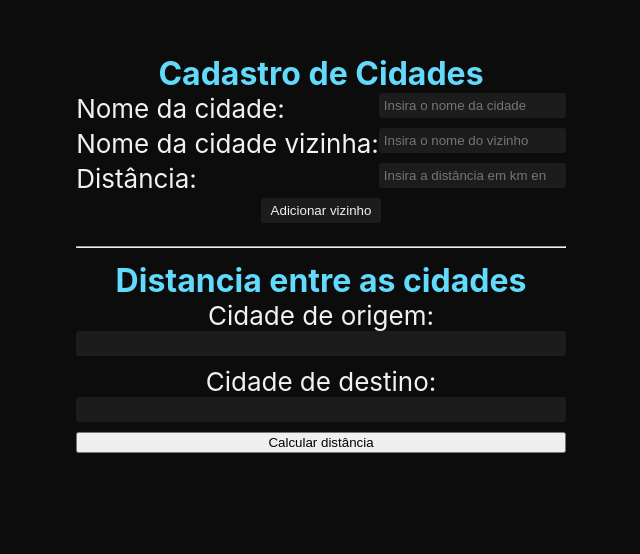
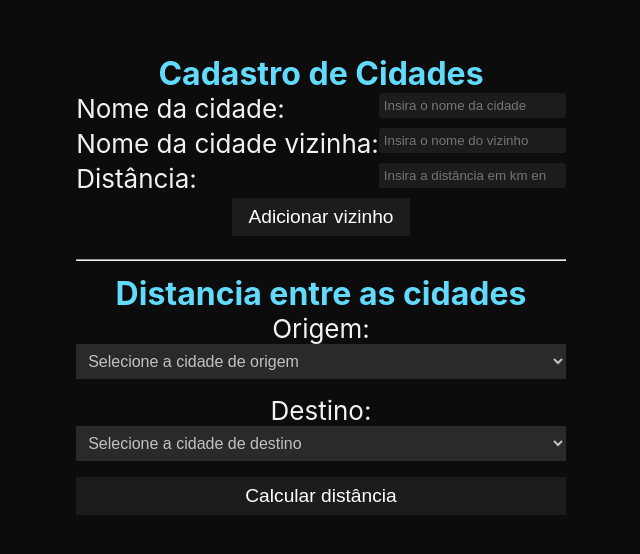
Before and after one commit to projeto-de-algoritmos/Grafos1_Locomovit, a React (Create React App) app in the folder locomovit/: page /register-city in a window 1280 px wide. Shown: the part 266-820 px from the top of the page, without its empty margins (319-959 px from the left). Built offline with nearby package versions, Linux system fonts and the light colour scheme.

Commit message:
switch inputs for selects

```diff
--- a/locomovit/src/components/newCities.js
+++ b/locomovit/src/components/newCities.js
@@ -13,7 +13,6 @@ function NewCities() {
       // Cria um novo nó no grafo para a cidade
       graph[cityName] = [{ cidade: neighborName, distancia: distance }];
     }
-
     // Verifica se o vizinho já existe no grafo
     if (!graph[neighborName]) {
       // Cria um novo nó no grafo para o vizinho
@@ -28,10 +27,17 @@ function NewCities() {
         graph[neighborName].push({ cidade: cityName, distancia: distance });
       }
     }
-
     // Atualiza o estado do componente com o novo grafo
     setGraph({ ...graph });
   }
+
+  const handleOriginChange = (event) => {
+    setOrigin(event.target.value);
+  };
+
+  const handleDestinationChange = (event) => {
+    setDestination(event.target.value);
+  };
 
   String.prototype.toPascalCase = function () {
     return this.split(" ")
@@ -45,6 +51,7 @@ function NewCities() {
     const neighborName = event.target.neighborName.value;
     const distance = event.target.distance.value;
     handleAddCity(cityName, neighborName, distance);
+
     event.target.reset();
   }
 
@@ -145,7 +152,7 @@ function NewCities() {
                 {city.toPascalCase()}:{" "}
                 {neighbors.map((neighbor, index) => (
                   <span key={index}>
-                    {neighbor.cidade.toPascalCase()} ({neighbor.distancia.toPascalCase()} km)
+                    {neighbor.cidade.toPascalCase()} ({neighbor.distancia} km)
                     {index === neighbors.length - 1 ? "" : ", "}
                   </span>
                 ))}
@@ -156,15 +163,32 @@ function NewCities() {
         <hr />
         <h1>Distancia entre as cidades</h1>
         <form onSubmit={handleCalculateDistance}>
-          <label htmlFor="origin">Cidade de origem:</label>
-          <input type="text" id="origin" name="origin" value={origin} onChange={(event) => setOrigin(event.target.value)} />
-          <label htmlFor="destination">Cidade de destino:</label>
-          <input type="text" id="destination" name="destination" value={destination} onChange={(event) => setDestination(event.target.value)} />
+          <label htmlFor="origin">Origem:</label>
+          <select id="origin" value={origin} onChange={handleOriginChange}>
+            <option value="">Selecione a cidade de origem</option>
+            {Object.entries(graph).map(([city]) => (
+              <option key={city} value={city} onSelect={(event) => setOrigin(event.target
+                .value)}>
+                {city.toPascalCase()}
+              </option>
+            ))}
+          </select>
+
+          <label htmlFor="destination">Destino:</label>
+          <select id="destination" value={destination} onChange={handleDestinationChange}>
+            <option value="">Selecione a cidade de destino</option>
+            {Object.entries(graph).map(([city]) => (
+              <option key={city} value={city} onSelect={(event) => setDestination(event.target
+                .value)}>
+                {city.toPascalCase()}
+              </option>
+            ))}
+          </select>
           <button type="submit">Calcular distância</button>
         </form>
         {distance > 0 && (
           <p>
-                A distância entre {origin} e {destination} é de {distance} km.
+            A distância entre {origin.toPascalCase()} e {destination.toPascalCase()} é de {distance} km.
           </p>
         )}
         {distance === 0 && origin && destination && (
--- a/locomovit/src/components/styles/NewCities.css
+++ b/locomovit/src/components/styles/NewCities.css
@@ -3,11 +3,12 @@
     top: 260px;
 }
 
-body{
+body {
     margin-top: 10px;
     display: flexbox;
     position: relative;
 }
+
 h1 {
     color: var(--color-primary);
 }
@@ -29,20 +30,6 @@ form div {
 .submit {
     display: flex;
     justify-content: space-around;
-}
-
-.submit button[type="submit"] {
-    background-color: var(--color-secondary);
-    color: var(--color-text);
-    border: none;
-    border-radius: 3px;
-    padding: 5px 10px;
-    cursor: pointer;
-}
-
-.submit button[type="submit"]:hover {
-    background-color: var(--color-primary);
-    color: var(--color-text);
 }
 
 input[type="text"],
@@ -78,3 +65,33 @@ span {
     color: var(--color-text);
     background-color: var(--color-tertiary);
 }
+
+select {
+    font-size: 1rem;
+    padding: 0.5rem;
+    margin-bottom: 1rem;
+    border: none;
+    background-color: #2a2a2a;
+    color: #c1c1c1;
+}
+
+select:focus {
+    outline: none;
+}
+
+option {
+    background-color: #121212;
+}
+
+button {
+    font-size: 1.2rem;
+    padding: 0.5rem 1rem;
+    border: none;
+    background-color: #1c1c1c;
+    color: #ffffff;
+    cursor: pointer;
+}
+
+button:hover {
+    background-color: #505050;
+}
```
Lines whose indentation alone changed are shown as unchanged.
